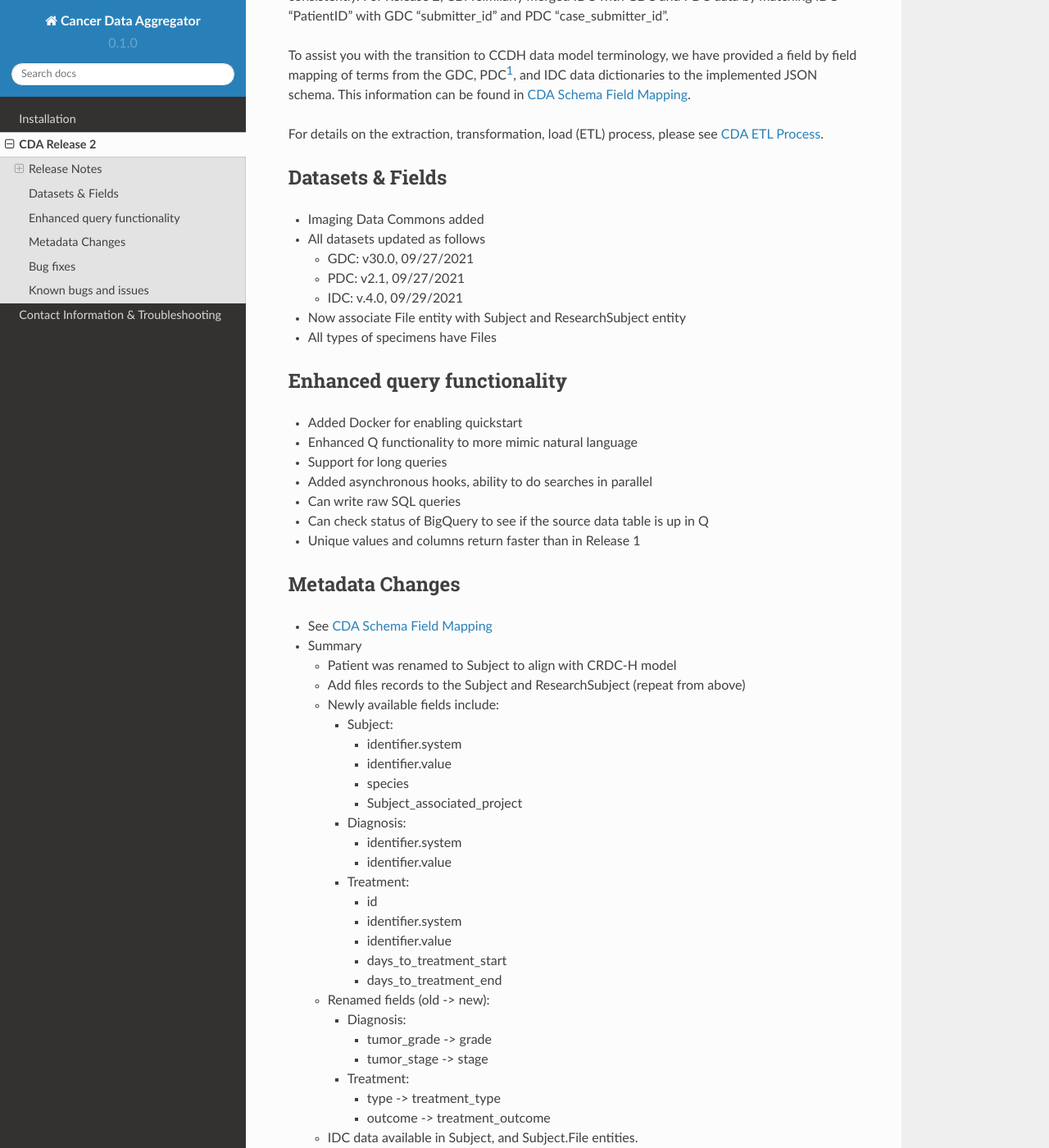
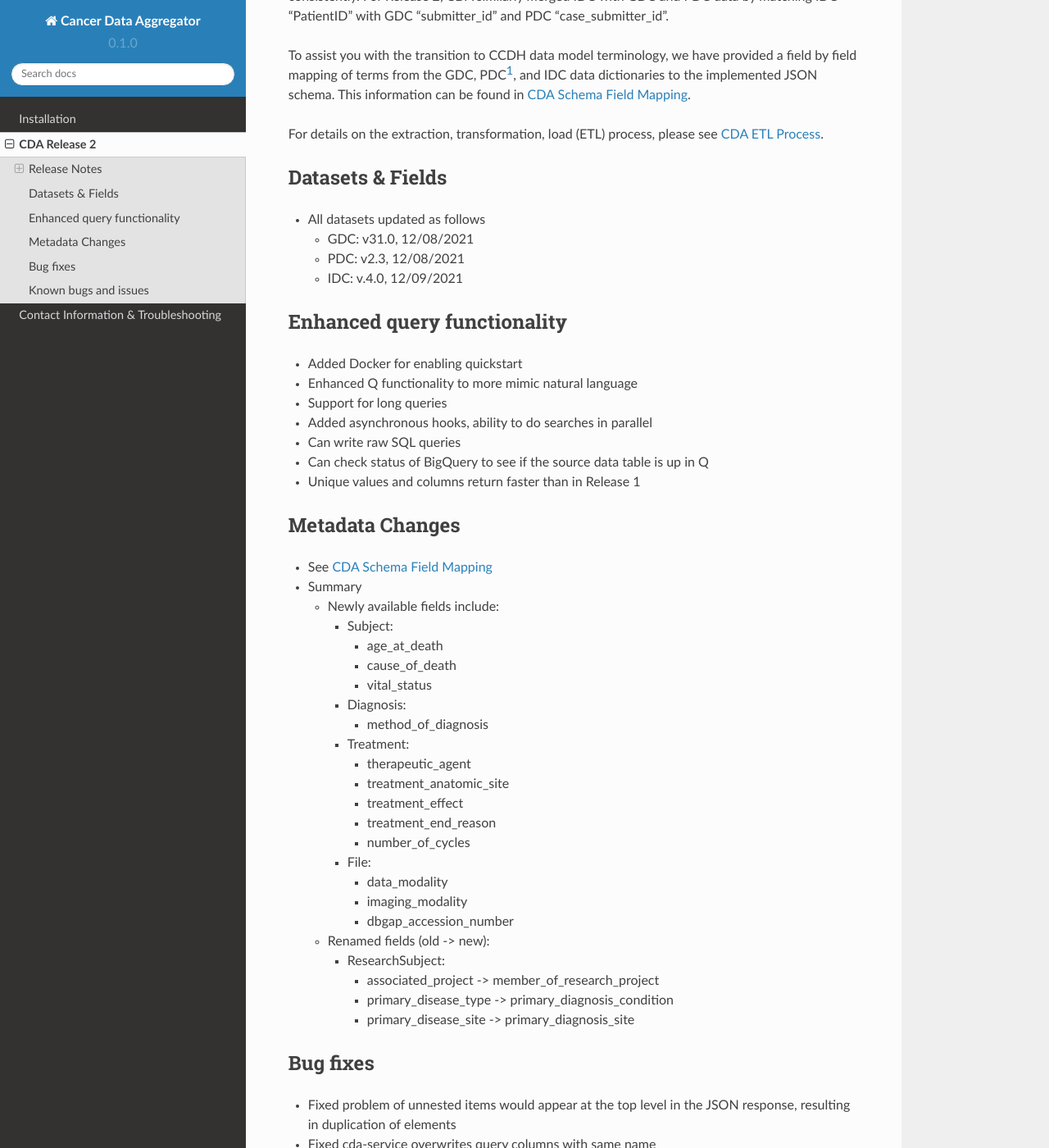
Before and after one commit to CancerDataAggregator/CDA-HelpDesk, a Sphinx documentation site: the page built from docs/source/ReleaseNotes.md, in a window 1280 px wide and 1400 px high, scrolled down 2436 px. Shown: the whole window at 82% size. Built offline with Sphinx 7.4.7 and the Read the Docs theme 2.0.0, drawn with Linux system fonts in a browser that asks for light colours; pages that are not in the unit, such as notebooks, are missing from menus; some of the changed text lies outside the part shown.

Commit message:
updated  ETL related stuff

```diff
--- a/docs/source/ReleaseNotes.md
+++ b/docs/source/ReleaseNotes.md
@@ -40,14 +40,10 @@ For details on the extraction, transformation, load (ETL) process, please see [C
 
 ## Datasets & Fields
 
-* Imaging Data Commons added
 * All datasets updated as follows
-    * GDC: v30.0, 09/27/2021
-    * PDC: v2.1, 09/27/2021
-    * IDC: v.4.0, 09/29/2021
-* Now associate File entity with Subject and ResearchSubject entity
-* All types of specimens have Files
-
+    * GDC: v31.0, 12/08/2021
+    * PDC: v2.3, 12/08/2021
+    * IDC: v.4.0, 12/09/2021
 
 ## Enhanced query functionality
 
@@ -63,33 +59,30 @@ For details on the extraction, transformation, load (ETL) process, please see [C
 ## Metadata Changes
 
 * See [CDA Schema Field Mapping](./Schema.md)
+
 * Summary
-    * Patient was renamed to Subject to align with CRDC-H model
-    * Add files records to the Subject and ResearchSubject (repeat from above)
     * Newly available fields include:
         * Subject:
-            * identifier.system
-            * identifier.value
-            * species
-            * Subject_associated_project
+            * age_at_death
+            * cause_of_death
+            * vital_status
         * Diagnosis:
-            * identifier.system
-            * identifier.value
+            * method_of_diagnosis
         * Treatment:
-            * id
-            * identifier.system
-            * identifier.value
-            * days_to_treatment_start
-            * days_to_treatment_end
+            * therapeutic_agent
+            * treatment_anatomic_site
+            * treatment_effect
+            * treatment_end_reason
+            * number_of_cycles
+         * File:
+            * data_modality
+            * imaging_modality
+            * dbgap_accession_number
     * Renamed fields (old -> new):
-        * Diagnosis:
-            * tumor_grade -> grade
-            * tumor_stage -> stage
-        * Treatment:
-            * type -> treatment_type
-            * outcome -> treatment_outcome
-    * IDC data available in Subject, and Subject.File entities.
-        * drs_uri field is not currently available for IDC data
+        * ResearchSubject:
+            * associated_project -> member_of_research_project
+            * primary_disease_type -> primary_diagnosis_condition
+            * primary_disease_site -> primary_diagnosis_site
 
 
 ## Bug fixes
```
